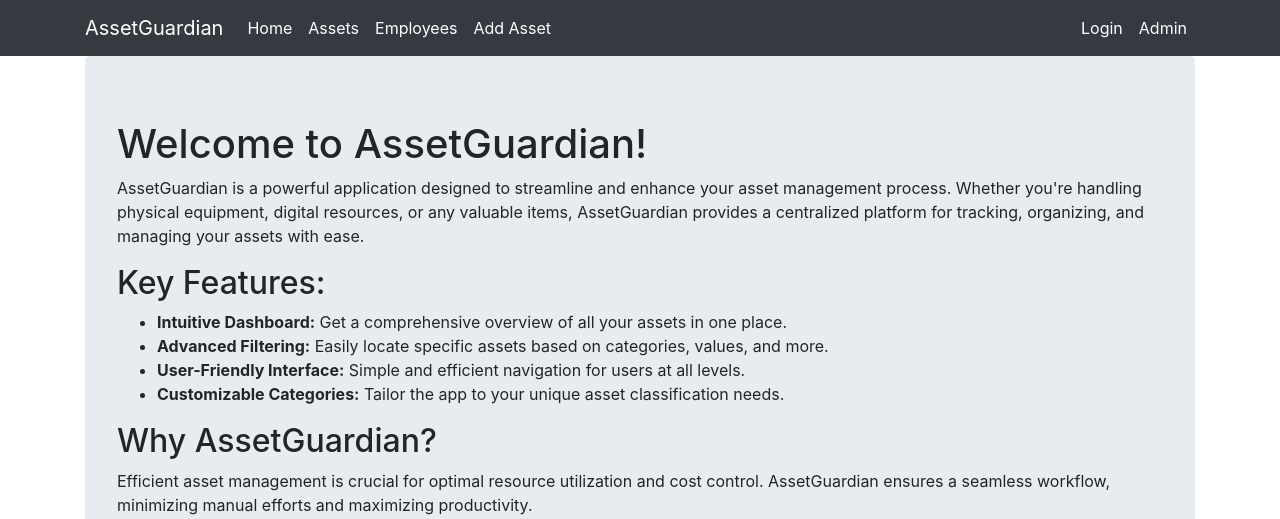
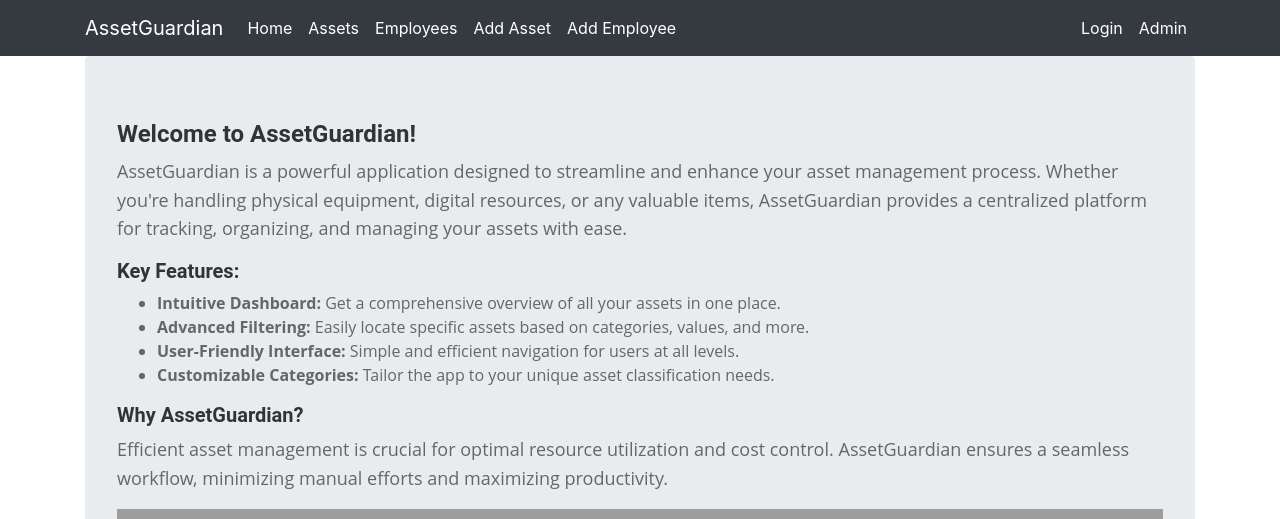
Before and after one commit to beatagliscinska/AssetGuardian, a Django app: page / in a window 1280 px wide. Shown: the top 519 px of the page. Run offline with Django 5.2, Linux system fonts and the light colour scheme; some libraries are stand-ins or nearby versions; grey boxes are pictures that could not be loaded.

Commit message:
Added Add Employee functionality

```diff
--- a/templates/base.html
+++ b/templates/base.html
@@ -25,6 +25,7 @@
           <a class="nav-item nav-link active" href="{% url 'assets' %}">Assets</a>
           <a class="nav-item nav-link active" href="{% url 'employees' %}">Employees</a>
           <a class="nav-item nav-link active" href="{% url 'asset_create' %}">Add Asset</a>
+          <a class="nav-item nav-link active" href="{% url 'employee_create' %}">Add Employee</a>
         </div>
         {% if user.is_authenticated %}
         <div class="nav-item">
--- a/viewer/templates/assets.html
+++ b/viewer/templates/assets.html
@@ -4,7 +4,7 @@
 
 {% block content %}
   <div class="assets-list-header">
-    <h2>Assets List</h2>
+    <h4>Assets List</h4>
     <p>Explore and manage all assets available.</p>
   </div>
 
@@ -28,7 +28,7 @@
 
     <tbody>
       {% for asset in filter.qs %}
-      <tr onmouseover="this.style.backgroundColor='#f5f5f5'" onmouseout="this.style.backgroundColor=''">
+      <tr onmouseover="this.style.backgroundColor='#cceeff'" onmouseout="this.style.backgroundColor=''">
         <td>{{ asset.id }}</td>
         <td>{{ asset.description }}</td>
         <td>{{ asset.category.name }}</td>
--- a/viewer/templates/home.html
+++ b/viewer/templates/home.html
@@ -1,22 +1,29 @@
 {% extends "base.html" %}
 
 {% block content %}
-  <h1>Welcome to AssetGuardian!</h1>
-  <p>AssetGuardian is a powerful application designed to streamline and enhance your asset management process. Whether you're handling physical equipment, digital resources, or any valuable items, AssetGuardian provides a centralized platform for tracking, organizing, and managing your assets with ease.</p>
+  <h5 style="font-family: 'Roboto', sans-serif; font-weight: 700; font-size: 24px; color: #333;">Welcome to AssetGuardian!</h5>
+  <p class="main-text" style="font-family: 'Open Sans', sans-serif; font-size: 18px; line-height: 1.6; color: #666;">AssetGuardian is a powerful application designed to streamline and enhance your asset management process. Whether you're handling physical equipment, digital resources, or any valuable items, AssetGuardian provides a centralized platform for tracking, organizing, and managing your assets with ease.</p>
 
-  <h2>Key Features:</h2>
+  <h5 style="font-family: 'Roboto', sans-serif; font-weight: 700; font-size: 20px; color: #333;">Key Features:</h5>
   <ul>
-    <li><strong>Intuitive Dashboard:</strong> Get a comprehensive overview of all your assets in one place.</li>
-    <li><strong>Advanced Filtering:</strong> Easily locate specific assets based on categories, values, and more.</li>
-    <li><strong>User-Friendly Interface:</strong> Simple and efficient navigation for users at all levels.</li>
-    <li><strong>Customizable Categories:</strong> Tailor the app to your unique asset classification needs.</li>
+    <li style="font-family: 'Open Sans', sans-serif; font-size: 16px; color: #666;"><strong>Intuitive Dashboard:</strong> Get a comprehensive overview of all your assets in one place.</li>
+    <li style="font-family: 'Open Sans', sans-serif; font-size: 16px; color: #666;"><strong>Advanced Filtering:</strong> Easily locate specific assets based on categories, values, and more.</li>
+    <li style="font-family: 'Open Sans', sans-serif; font-size: 16px; color: #666;"><strong>User-Friendly Interface:</strong> Simple and efficient navigation for users at all levels.</li>
+    <li style="font-family: 'Open Sans', sans-serif; font-size: 16px; color: #666;"><strong>Customizable Categories:</strong> Tailor the app to your unique asset classification needs.</li>
   </ul>
 
-  <h2>Why AssetGuardian?</h2>
-  <p>Efficient asset management is crucial for optimal resource utilization and cost control. AssetGuardian ensures a seamless workflow, minimizing manual efforts and maximizing productivity.</p>
+  <h5 style="font-family: 'Roboto', sans-serif; font-weight: 700; font-size: 20px; color: #333;">Why AssetGuardian?</h5>
+  <p class="main-text" style="font-family: 'Open Sans', sans-serif; font-size: 18px; line-height: 1.6; color: #666;">Efficient asset management is crucial for optimal resource utilization and cost control. AssetGuardian ensures a seamless workflow, minimizing manual efforts and maximizing productivity.</p>
 
   <img src="https://insite.ipwea.org/wp-content/uploads/2020/11/Story-44-Image-1.jpg" alt="Asset Guardian Image" width="100%">
 
-
+<style>
+  .main-text {
+    font-family: 'Open Sans', sans-serif;
+    font-size: 18px;
+    line-height: 1.6;
+    color: #666;
+  }
+</style>
 
 {% endblock %}
--- a/viewer/urls.py
+++ b/viewer/urls.py
@@ -1,9 +1,13 @@
 from django.urls import path
 from viewer.views import AssetView, AssetCreateView, AssetUpdateView, AssetDeleteView
+from viewer.views import EmployeeCreateView, EmployeeDeleteView, EmployeeUpdateView
 
 urlpatterns = [
     path('', AssetView.as_view(template_name='home.html'), name='home'),
     path('asset/create', AssetCreateView.as_view(), name='asset_create'),
     path('asset/<int:pk>/update/', AssetUpdateView.as_view(), name='asset_update'),
-    path('asset/<int:pk>/delete/', AssetDeleteView.as_view(), name='asset_delete')
+    path('asset/<int:pk>/delete/', AssetDeleteView.as_view(), name='asset_delete'),
+    path('employee/create', EmployeeCreateView.as_view(), name='employee_create'),
+    path('employee/<int:pk>/update/', EmployeeUpdateView.as_view(), name='employee_update'),
+    path('employee/<int:pk>/delete/', EmployeeDeleteView.as_view(), name='employee_delete'),
 ]
--- a/viewer/views.py
+++ b/viewer/views.py
@@ -6,7 +6,7 @@ from logging import getLogger
 from django.urls import reverse_lazy
 from django.contrib.auth.mixins import PermissionRequiredMixin
 from viewer.models import Asset, Employee
-from viewer.form import AssetForm
+from viewer.form import AssetForm, EmployeeForm
 
 LOGGER = getLogger()
 
@@ -62,3 +62,39 @@ class AssetDeleteView(PermissionRequiredMixin, DeleteView):
     model = Asset
     success_url = reverse_lazy('assets')
     permission_required = 'viewer.delete_asset'
+
+
+class EmployeeCreateView(PermissionRequiredMixin, CreateView):
+    template_name = 'form_em.html'
+    form_class = EmployeeForm
+    success_url = reverse_lazy('employees')
+    permission_required = 'viewer.add_employee'
+
+    def get_context_data(self, **kwargs):  # method to provide additional data to the template
+        context = super().get_context_data(**kwargs)
+        context['submit_label'] = 'Add Employee'
+        return context
+
+    def form_invalid(self, form):
+        LOGGER.warning(">>>>>>User provided incorrect data.")
+        return super().form_invalid(form)
+
+
+class EmployeeUpdateView(PermissionRequiredMixin, UpdateView):
+    model = Employee
+    template_name = 'form_em.html'
+    form_class = EmployeeForm
+    success_url = reverse_lazy('employees')
+    permission_required = 'viewer.update_employee'
+
+    def get_context_data(self, **kwargs):  # method to provide additional data to the template
+        context = super().get_context_data(**kwargs)
+        context['submit_label'] = 'Update'
+        return context
+
+
+class EmployeeDeleteView(PermissionRequiredMixin, DeleteView):
+    template_name = 'employee_confirm_delete.html'
+    model = Employee
+    success_url = reverse_lazy('employees')
+    permission_required = 'viewer.delete_employee'
```
Also changed, not shown: viewer/form.py (+20 -1 lines), viewer/templates/employee_confirm_delete.html (added, +12 -0 lines), viewer/templates/employees.html (+18 -2 lines), viewer/templates/form_em.html (added, +47 -0 lines).
